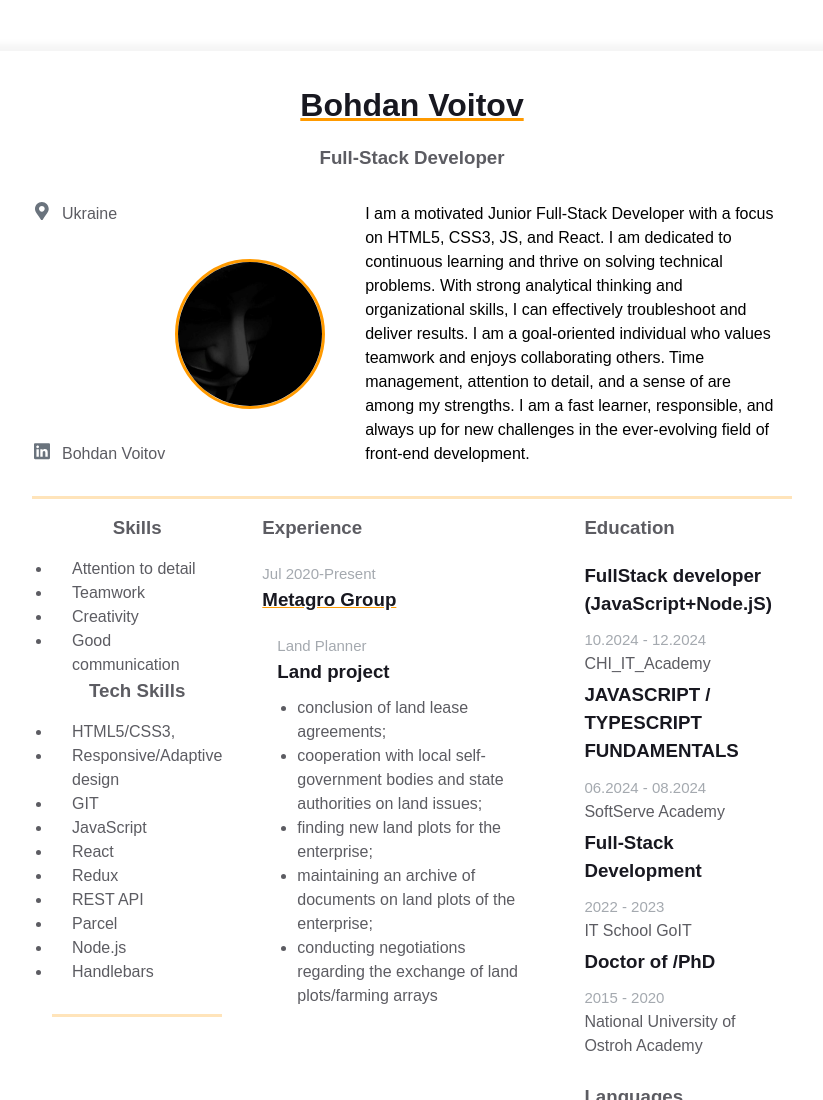
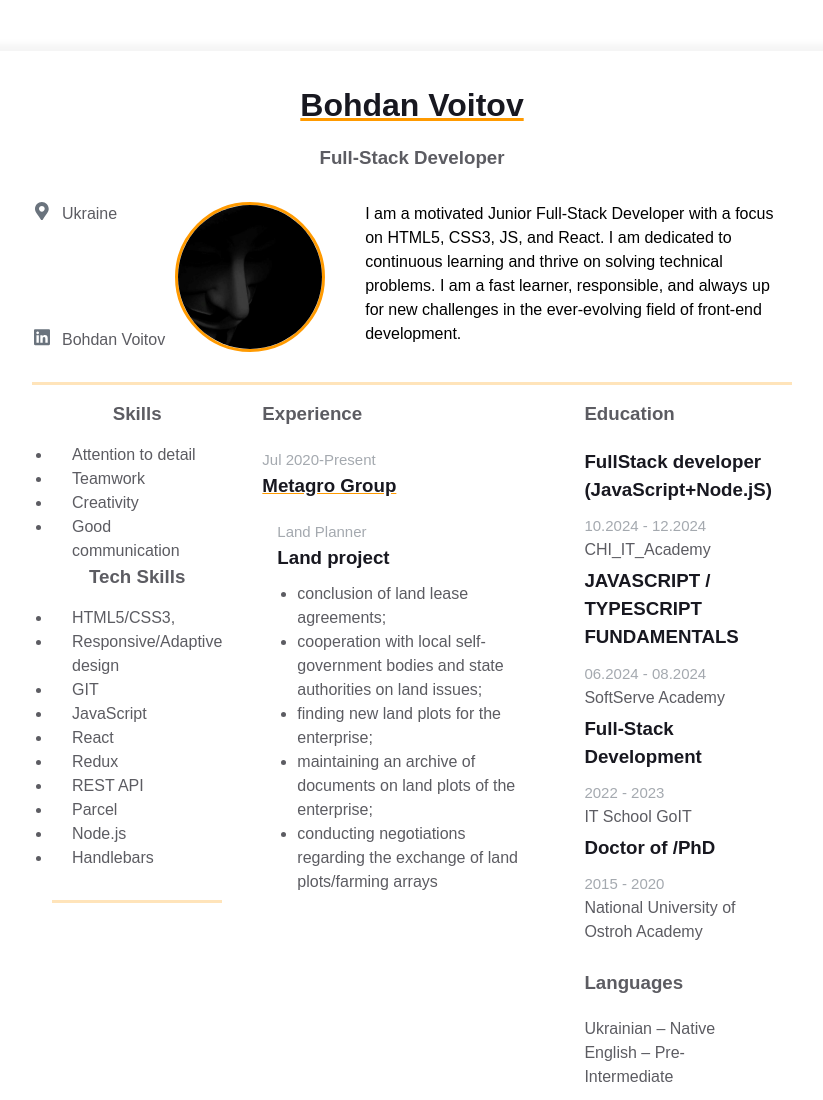
Before and after one commit to Bohdan99I/homepage, a plain HTML site: page index.html in a window 1280 px wide. Shown: the top 1100 px of the page, without its empty margins (228-1051 px from the left). Drawn offline with Linux system fonts and the light colour scheme.

Commit message:
fix_header

```diff
--- a/index.html
+++ b/index.html
@@ -69,14 +69,9 @@
               <p class="text-container">
                 I am a motivated Junior Full-Stack Developer with a focus on
                 HTML5, CSS3, JS, and React. I am dedicated to continuous
-                learning and thrive on solving technical problems. With strong
-                analytical thinking and organizational skills, I can effectively
-                troubleshoot and deliver results. I am a goal-oriented
-                individual who values teamwork and enjoys collaborating others.
-                Time management, attention to detail, and a sense of are among
-                my strengths. I am a fast learner, responsible, and always up
-                for new challenges in the ever-evolving field of front-end
-                development.
+                learning and thrive on solving technical problems. I am a fast
+                learner, responsible, and always up for new challenges in the
+                ever-evolving field of front-end development.
               </p>
 
               <div class="contact-info__block"></div>
```
